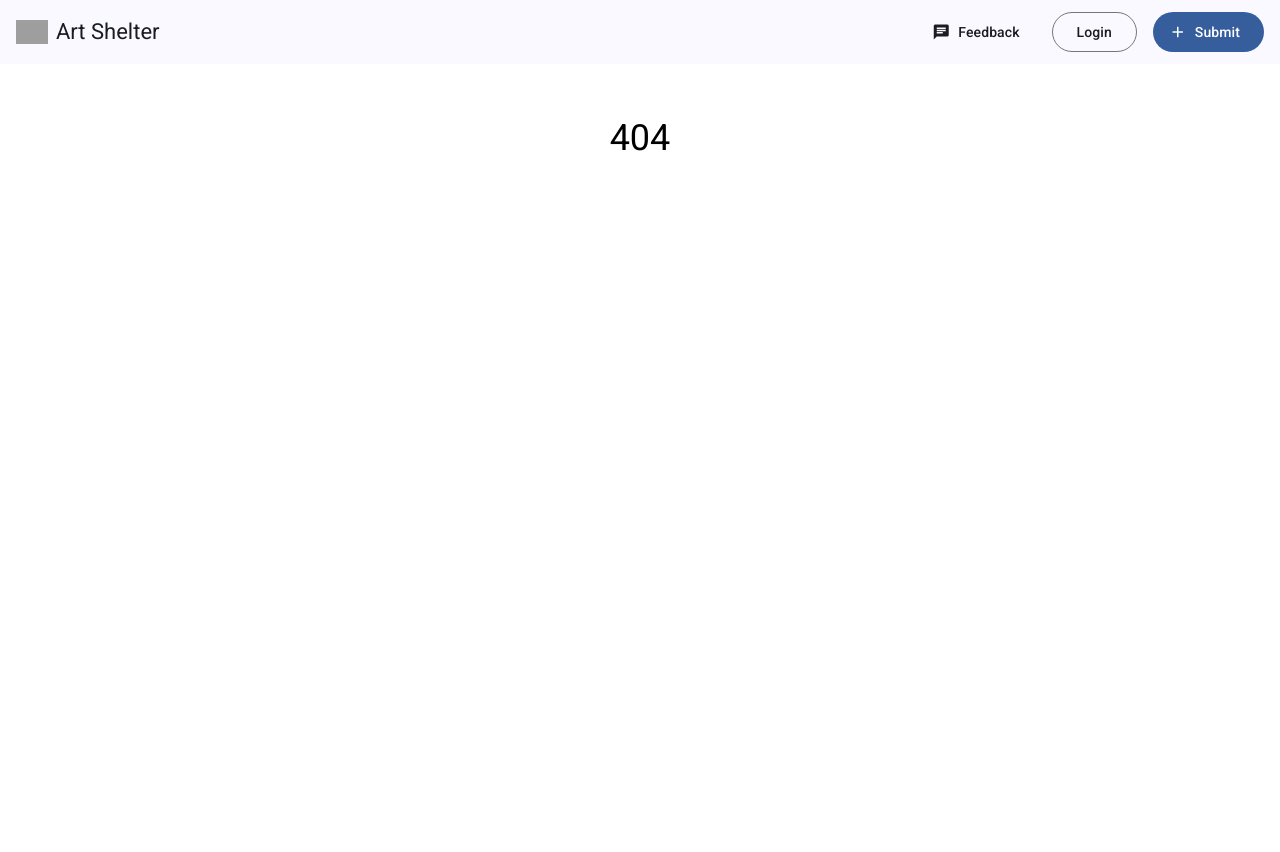
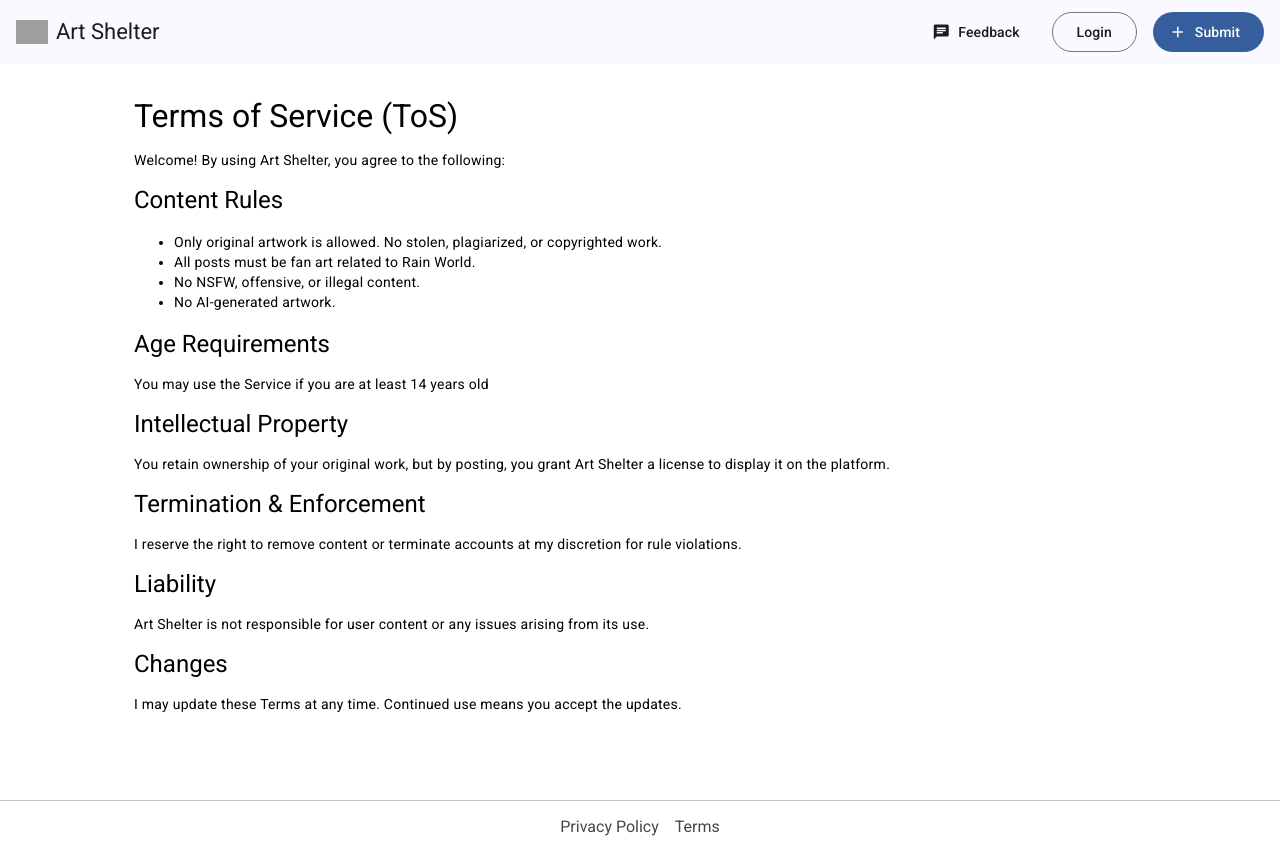
Before and after one commit to Morad-m11/RWArt_Angular, an Angular app: page /terms in a window 1280 px wide. Before the commit this address had no page. Before the commit the page ends 800 px from the top, so only its background shows below. Built offline with nearby package versions, Linux system fonts and the light colour scheme; grey boxes are pictures that could not be loaded.

Commit message:
added privacy policy & partial ToS

```diff
--- a/src/app/core/shell/shell.component.html
+++ b/src/app/core/shell/shell.component.html
@@ -38,3 +38,8 @@
 <div class="scroll-wrapper">
     <ng-content />
 </div>
+
+<footer>
+    <a routerLink="/privacy">Privacy Policy</a>
+    <a routerLink="/terms">Terms</a>
+</footer>
--- a/src/app/core/shell/shell.component.scss
+++ b/src/app/core/shell/shell.component.scss
@@ -1,3 +1,5 @@
+@use '@angular/material' as mat;
+
 .home-link {
     all: unset;
     cursor: pointer;
@@ -14,6 +16,19 @@
 .scroll-wrapper {
     padding: 16px;
     box-sizing: border-box;
-    height: calc(100dvh - 64px - 16px);
+    height: calc(100dvh - 64px);
     overflow: auto;
 }
+
+footer {
+    border-top: 1px solid var(--mat-sys-outline-variant);
+    padding: 1rem;
+    display: flex;
+    justify-content: center;
+    column-gap: 1rem;
+
+    a {
+        color: var(--mat-sys-on-surface-variant);
+        text-decoration: none;
+    }
+}
--- /dev/null
+++ b/src/app/features/legal/privacy/privacy.component.html
@@ -0,0 +1,76 @@
+<article>
+    <h4>Privacy Policy</h4>
+    <p>
+        I take your privacy seriously. This policy explains how I collect, use, and protect your
+        personal information.
+    </p>
+
+    <h6>Data I Collect</h6>
+    <ul class="list">
+        <li>Email address (for login, account management, and notifications)</li>
+        <li>IP address (for security and troubleshooting)</li>
+        <li>Third-party authentication profile (if you log in with services like Google)</li>
+    </ul>
+
+    <h6>How I Use Your Data</h6>
+    <p>
+        Your information is used solely for authentication, security, and account management. I do
+        not sell or share your data with marketers.
+    </p>
+
+    <h6>Data Retention</h6>
+    <p>
+        I retain personal data only as long as necessary to provide services or comply with legal
+        obligations.
+    </p>
+
+    <h6>Cookies</h6>
+    <p>
+        I use only essential cookies to keep the site functional. Third-party services used for
+        login may set cookies necessary for their functionality; these are not used for tracking or
+        marketing.
+    </p>
+
+    <h6>Third-Party Services</h6>
+    <p>
+        When using third-party login services, certain technical data may be transmitted directly to
+        the provider. I do not control this data; it is governed by the provider's privacy policy.
+        By using these authentication services, you agree to the processing of your information as
+        described by the respective providers.
+    </p>
+
+    <h6>Links to Other Sites</h6>
+    <p>
+        I have included links on this website for your use and reference. I am not responsible for
+        the privacy policies on these websites. You should be aware that the privacy policies of
+        these websites may differ from my own.
+    </p>
+
+    <h6>Security</h6>
+    <p>
+        The security of your personal information is important to me, but remember that no method of
+        transmission over the Internet, or method of electronic storage, is 100% secure. While I
+        strive to use commercially acceptable means to protect your personal information, I cannot
+        guarantee its absolute security.
+    </p>
+
+    <h6>Your Rights</h6>
+    <p>
+        Depending on your location, you may have rights to access, correct, or delete your data.
+        Contact me to exercise these rights.
+    </p>
+
+    <h6>Changes to This Policy</h6>
+    <p>
+        I reserve the right to update or change my Privacy Policy at any time and you should check
+        this Privacy Policy periodically. If I make any material changes to this Privacy Policy, I
+        will notify you either through the email address you have provided me, or by placing a
+        prominent notice on my website.
+    </p>
+
+    <h6>Contact</h6>
+    <p>
+        For any questions or concerns regarding the privacy policy, please send me an email to
+        <a href="mailto:rwart.info@gmail.com">rwart.info&#64;gmail.com</a>
+    </p>
+</article>
--- /dev/null
+++ b/src/app/features/legal/privacy/privacy.component.scss
@@ -0,0 +1,10 @@
+article {
+    padding: 1rem;
+    max-width: 1012px;
+    margin: 0 auto;
+    line-height: 1.5rem;
+}
+
+.list {
+    line-height: 2rem;
+}
--- /dev/null
+++ b/src/app/features/legal/tos/tos.component.html
@@ -0,0 +1,33 @@
+<article>
+    <h4>Terms of Service (ToS)</h4>
+    <p>Welcome! By using Art Shelter, you agree to the following:</p>
+
+    <h6>Content Rules</h6>
+    <ul>
+        <li>Only original artwork is allowed. No stolen, plagiarized, or copyrighted work.</li>
+        <li>All posts must be fan art related to Rain World.</li>
+        <li>No NSFW, offensive, or illegal content.</li>
+        <li>No AI-generated artwork.</li>
+    </ul>
+
+    <h6>Age Requirements</h6>
+    <p>You may use the Service if you are at least 14 years old</p>
+
+    <h6>Intellectual Property</h6>
+    <p>
+        You retain ownership of your original work, but by posting, you grant Art Shelter a license
+        to display it on the platform.
+    </p>
+
+    <h6>Termination & Enforcement</h6>
+    <p>
+        I reserve the right to remove content or terminate accounts at my discretion for rule
+        violations.
+    </p>
+
+    <h6>Liability</h6>
+    <p>Art Shelter is not responsible for user content or any issues arising from its use.</p>
+
+    <h6>Changes</h6>
+    <p>I may update these Terms at any time. Continued use means you accept the updates.</p>
+</article>
--- /dev/null
+++ b/src/app/features/legal/tos/tos.component.scss
@@ -0,0 +1,10 @@
+article {
+    padding: 1rem;
+    max-width: 1012px;
+    margin: 0 auto;
+    line-height: 1.5rem;
+}
+
+.list {
+    line-height: 2rem;
+}
--- a/src/theme/_typography.scss
+++ b/src/theme/_typography.scss
@@ -1,3 +1,12 @@
+h1,
+h2,
+h3,
+h4,
+h5,
+h6 {
+    margin: 0;
+}
+
 h1 {
     font-family: var(--mat-sys-display-large-font);
     font-size: var(--mat-sys-display-large-size);
@@ -46,6 +55,7 @@
     letter-spacing: var(--mat-sys-headline-small-tracking);
 }
 
+li,
 p {
     font-family: var(--mat-sys-body-medium-font);
     font-size: var(--mat-sys-body-medium-size);
```
Also changed, not shown: src/app/app.routes.ts (+10 -0 lines), src/app/features/legal/privacy/privacy.component.ts (added, +10 -0 lines), src/app/features/legal/tos/tos.component.ts (added, +12 -0 lines), 2 other files (tests, documents, lock files or other folders).
